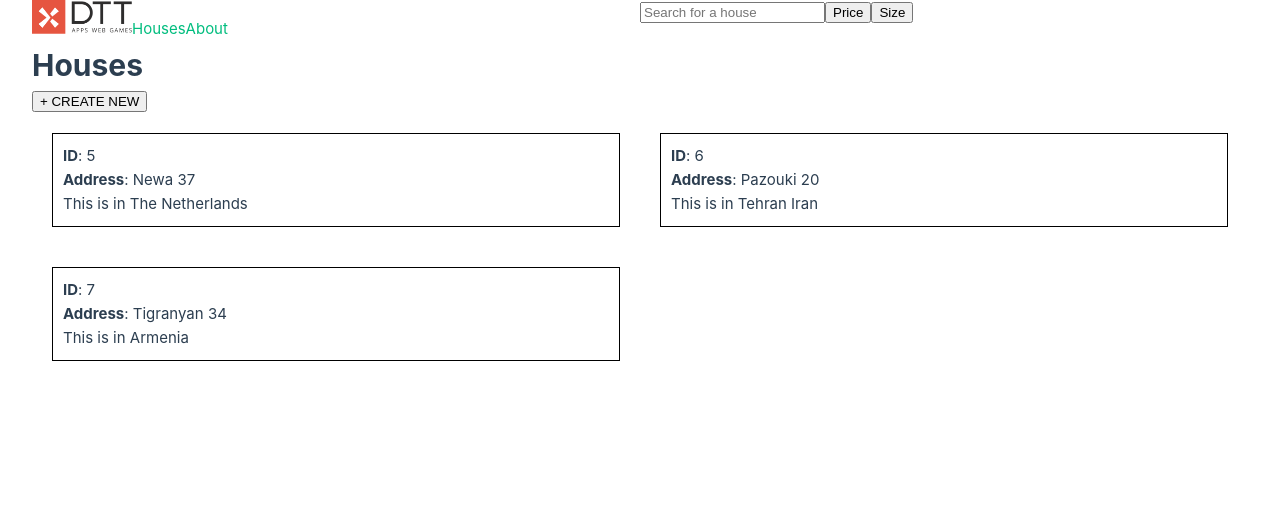
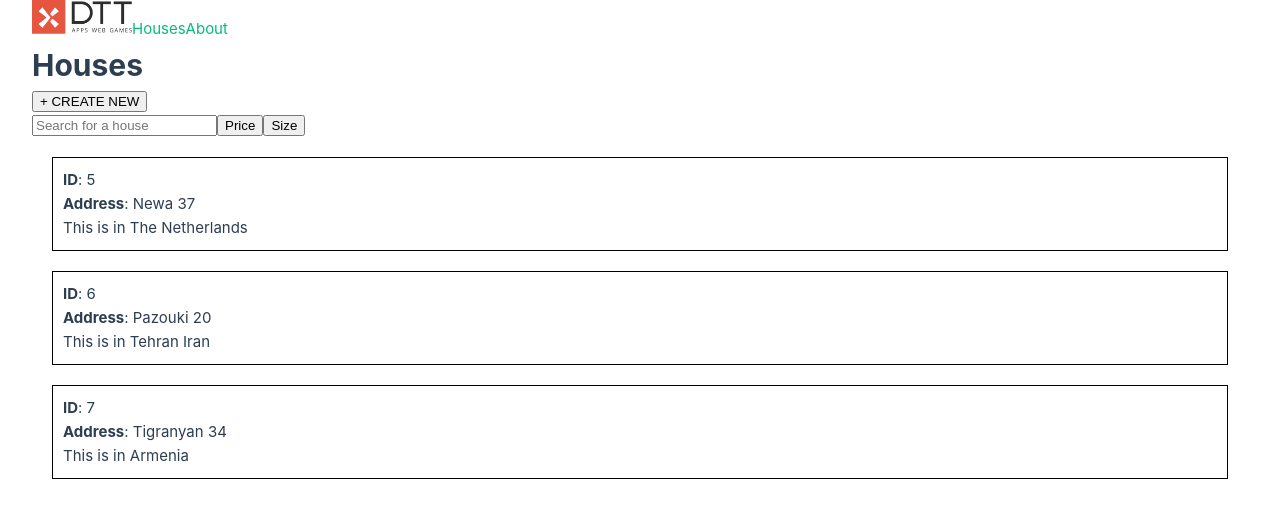
Before and after one commit to tannazma/dtt-assessment, a Vue app: page /list in a window 1280 px wide. Shown: the top 518 px of the page. Built offline with nearby package versions, Linux system fonts and the light colour scheme.

Commit message:
stylized the house components + format

```diff
--- a/src/assets/main.css
+++ b/src/assets/main.css
@@ -24,8 +24,6 @@ a,
 @media (min-width: 1024px) {
 
   #app {
-    display: grid;
-    grid-template-columns: 1fr 1fr;
     padding: 0 2rem;
   }
 }
--- a/src/views/ListOfHouses.vue
+++ b/src/views/ListOfHouses.vue
@@ -4,8 +4,8 @@ import { houses } from '@/stores/houses'
 </script>
 
 <template>
+  <Header />
   <div>
-    <Header />
     <h1>Houses</h1>
     <button>+ CREATE NEW</button>
   </div>
@@ -14,6 +14,7 @@ import { houses } from '@/stores/houses'
     <button>Price</button>
     <button>Size</button>
   </div>
+  <div class="houses-parent">
     <div
       v-for="House in houses"
       :key="House.id"
@@ -25,4 +26,12 @@ import { houses } from '@/stores/houses'
       <br />
       {{ House.descrption }}
     </div>
+  </div>
 </template>
+
+<style scoped>
+.house-parent {
+  display: flex;
+  flex-direction: column;
+}
+</style>
```
Lines whose indentation alone changed are shown as unchanged.
